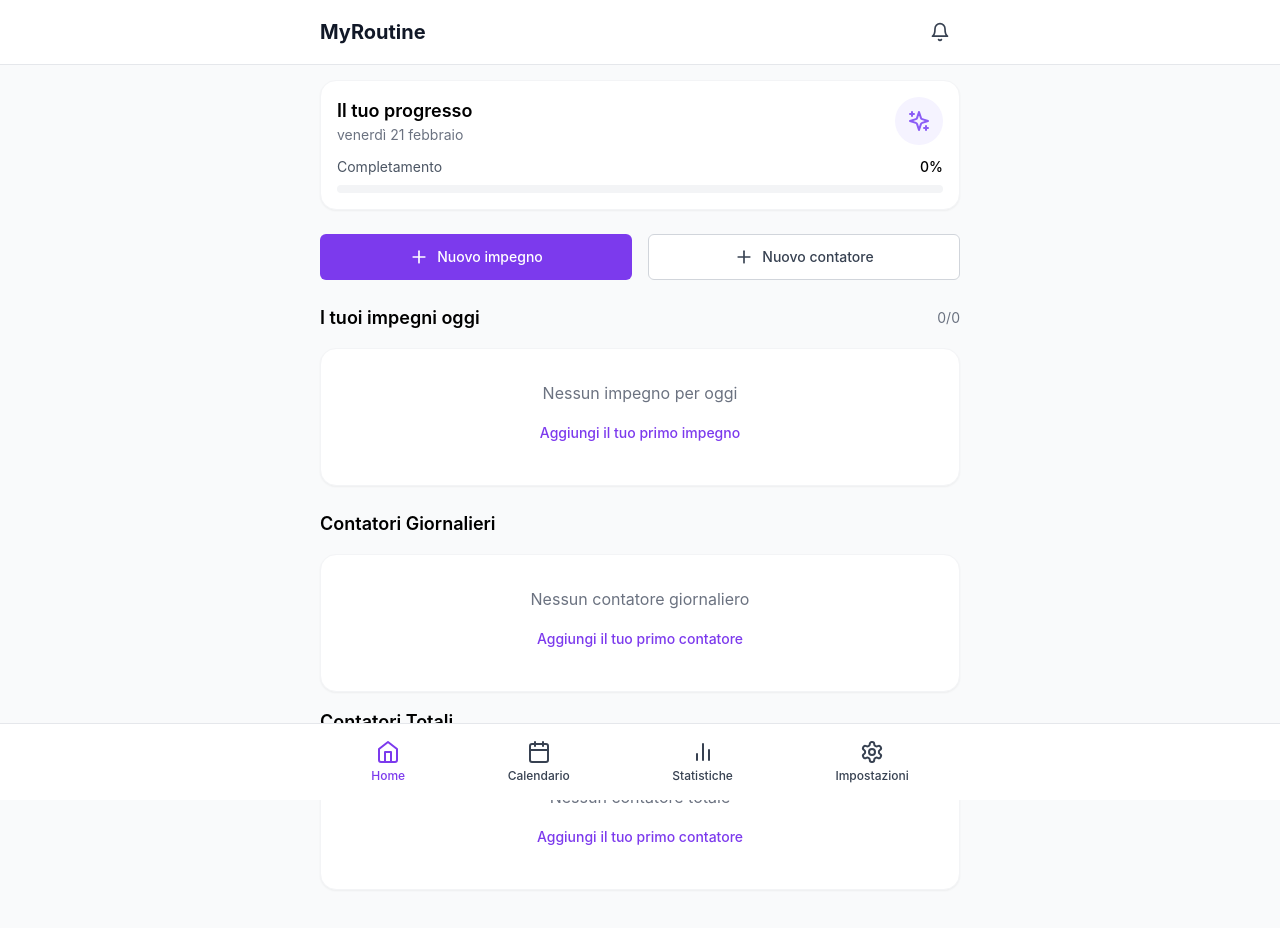
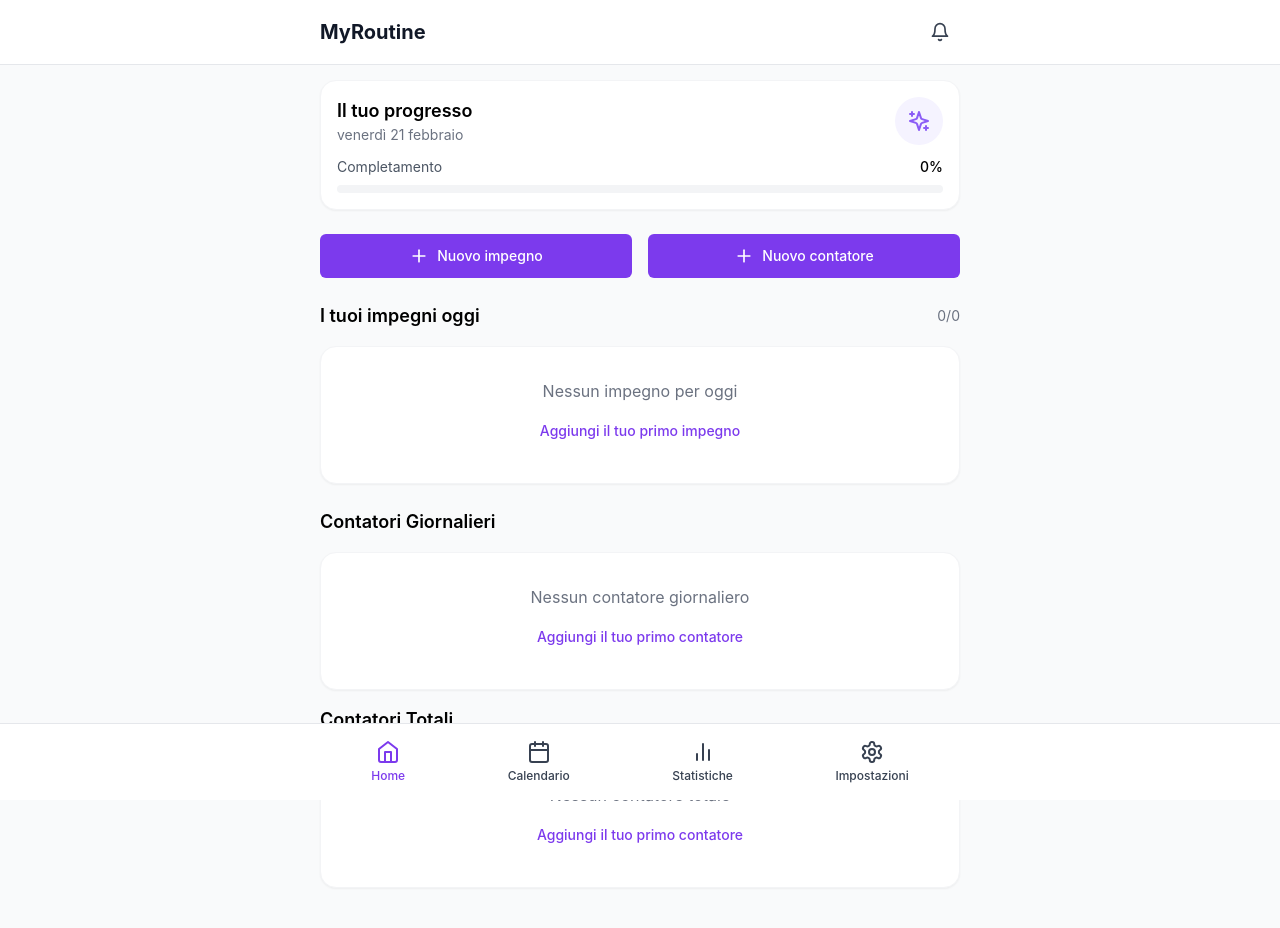
Before and after one commit to simone202120/my-routine-app-new, a React (Create React App) app: page / in a window 1280 px wide. Shown: the top 928 px of the page. Built offline with nearby package versions, Linux system fonts and the light colour scheme.

Commit message:
buttonFix

```diff
--- a/src/pages/HomePage.tsx
+++ b/src/pages/HomePage.tsx
@@ -79,7 +79,7 @@ const HomePage = () => {
           <span>Nuovo impegno</span>
         </Button>
         <Button
-          variant="outline"
+          //variant="outline"
           className="flex items-center justify-center gap-2 h-auto py-3"
           onClick={() => setIsCounterFormOpen(true)}
         >
```
